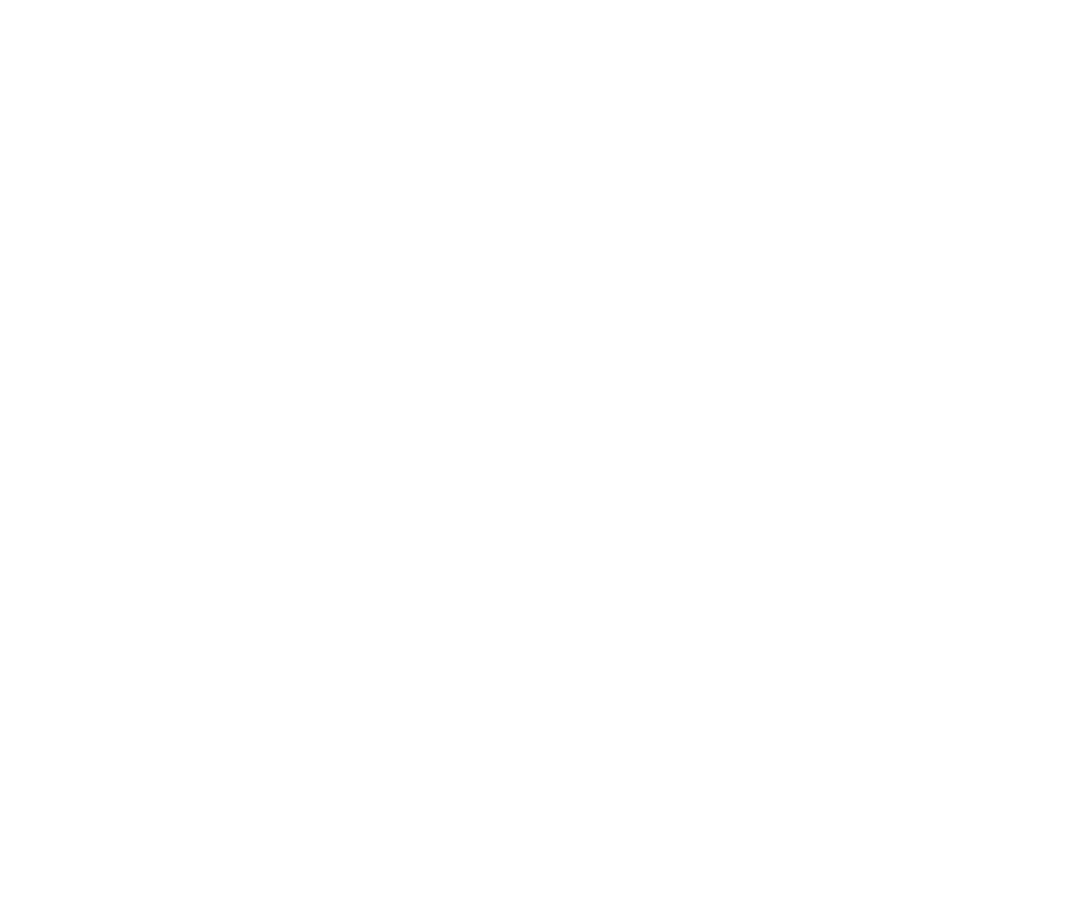
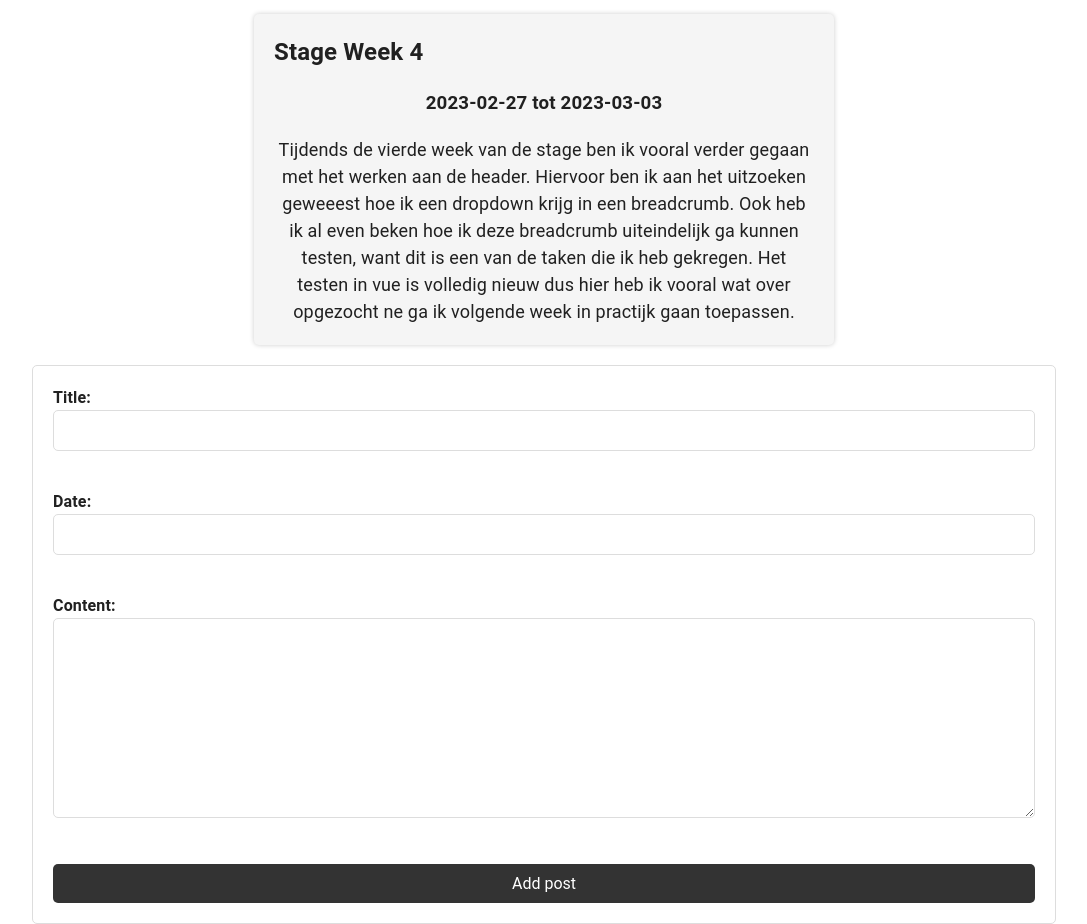
Before and after one commit to wibragames/Portfolio, a React (Create React App) app: page /Blog in a window 1280 px wide. Shown: the part 1340-2264 px from the top of the page, without its empty margins (96-1183 px from the left). Before the commit the page ends 1273 px from the top, so only its background shows below. Built offline with nearby package versions, Linux system fonts and the light colour scheme.

Commit message:
added week 4

```diff
--- a/package.json
+++ b/package.json
@@ -18,7 +18,9 @@
     "@types/react-dom": "^18.0.9",
     "axios": "^1.2.1",
     "bootstrap": "^5.2.3",
+    "fs": "^0.0.1-security",
     "html-entities": "^2.3.3",
+    "next": "^13.1.6",
     "react": "^18.2.0",
     "react-dom": "^18.2.0",
     "react-loader-spinner": "^5.3.4",
--- /dev/null
+++ b/src/components/BlogForm.css
@@ -0,0 +1,46 @@
+.blog-form {
+    display: flex;
+    flex-direction: column;
+    width: 80%;
+    margin: 0 auto;
+    padding: 20px;
+    border: 1px solid #ddd;
+    border-radius: 5px;
+  }
+
+  .blog-form-label {
+    display: block;
+    margin-bottom: 5px;
+    font-weight: bold;
+  }
+
+  .blog-form-input,
+  .blog-form-textarea {
+    padding: 10px;
+    margin-bottom: 10px;
+    border: 1px solid #ddd;
+    border-radius: 5px;
+    font-size: 16px;
+    font-family: inherit;
+    width: 100%;
+    box-sizing: border-box;
+  }
+
+  .blog-form-textarea {
+    height: 200px;
+  }
+
+  .blog-form-button {
+    padding: 10px 20px;
+    background-color: #333;
+    color: #fff;
+    border: none;
+    border-radius: 5px;
+    font-size: 16px;
+    font-family: inherit;
+    cursor: pointer;
+  }
+
+  .blog-form-button:hover {
+    background-color: #555;
+  }
--- a/src/components/BlogPage.tsx
+++ b/src/components/BlogPage.tsx
@@ -1,14 +1,15 @@
 import { ImageListItem } from '@mui/material';
 import React from 'react';
 import BlogPostList from './BlogPostList';
+import BlogForm from './CommentForm';
 import './styles.css';
 
 function BlogPage(): JSX.Element {
   return (
     <div className="blog-page">
-
       <h1>StageBlog</h1>
       <BlogPostList />
+      <BlogForm />
     </div>
   );
 }
--- a/src/components/BlogPostList.tsx
+++ b/src/components/BlogPostList.tsx
@@ -1,6 +1,5 @@
 import React, { useState, useEffect } from 'react';
 import BlogPost from './BlogPost';
-import CreatePostForm from './CreatePostForm';
 import blogPosts from './blog-posts.json';
 
 interface BlogPost {
--- /dev/null
+++ b/src/components/CommentForm.tsx
@@ -0,0 +1,58 @@
+import { useState } from 'react';
+import './BlogForm.css';
+
+type Post = {
+  id: number;
+  title: string;
+  date: string;
+  content: string;
+};
+
+function BlogForm() {
+  const [title, setTitle] = useState('');
+  const [date, setDate] = useState('');
+  const [content, setContent] = useState('');
+
+  const handleSubmit = (e: React.FormEvent<HTMLFormElement>) => {
+    e.preventDefault();
+    const newPost: Post = {
+      id: Date.now(),
+      title,
+      date,
+      content,
+    };
+    try {
+      const posts = JSON.parse(localStorage.getItem('posts') || '[]');
+      posts.push(newPost);
+      localStorage.setItem('posts', JSON.stringify(posts));
+      setTitle('');
+      setDate('');
+      setContent('');
+    } catch (error) {
+      console.error(error);
+    }
+  };
+
+  return (
+    <form className="blog-form" onSubmit={handleSubmit}>
+      <label className="blog-form-label">
+        Title:
+        <input className="blog-form-input" type="text" value={title} onChange={(e) => setTitle(e.target.value)} />
+      </label>
+      <br />
+      <label className="blog-form-label">
+        Date:
+        <input className="blog-form-input" type="text" value={date} onChange={(e) => setDate(e.target.value)} />
+      </label>
+      <br />
+      <label className="blog-form-label">
+        Content:
+        <textarea className="blog-form-textarea" value={content} onChange={(e) => setContent(e.target.value)} />
+      </label>
+      <br />
+      <button className="blog-form-button" type="submit">Add post</button>
+    </form>
+  );
+}
+
+export default BlogForm;
--- a/src/components/blog-posts.json
+++ b/src/components/blog-posts.json
@@ -15,6 +15,12 @@
         "id": 3,
         "title": "Stage Week 3",
         "date": "2023-02-20 tot 2023-02-24",
-        "content": "Deze week is weer begonnen met een DAMS meating. Daarna hebben we wwn nieuwe taak gekregen voor de rest van de week omdat onze begeleiders op vakantie gaan. Deze week ben ik ook begonnen met het leren van docker omdat dit in het project gebruikt wordt en het handig is om daar meer over te weten om mee te kunnen zijn met de werking van het project."
+        "content": "Deze week is weer begonnen met een DAMS meating. Daarna hebben we wwn nieuwe taak gekregen voor de rest van de week omdat onze begeleiders op vakantie gaan. Deze week ben ik ook begonnen met het leren van docker omdat dit in het project gebruikt wordt en het handig is om daar meer over te weten om mee te kunnen zijn met de werking van het project. Voor het DAMS project heb ik een component en een composable gemaakt van de breadcrumb die in de header zat. Hierdoor moet je nu gewoon de component aanroepen in d header."
+    },
+    {
+        "id": 4,
+        "title": "Stage Week 4",
+        "date": "2023-02-27 tot 2023-03-03",
+        "content": "Tijdends de vierde week van de stage ben ik vooral verder gegaan met het werken aan de header. Hiervoor ben ik aan het uitzoeken geweeest hoe ik een dropdown krijg in een breadcrumb. Ook heb ik al even beken hoe ik deze breadcrumb uiteindelijk ga kunnen testen, want dit is een van de taken die ik heb gekregen. Het testen in vue is volledig nieuw dus hier heb ik vooral wat over opgezocht ne ga ik volgende week in practijk gaan toepassen."
     }
 ]
--- a/src/components/examples/QuizApp/QuizApp.module.css
+++ b/src/components/examples/QuizApp/QuizApp.module.css
@@ -1 +1,3 @@
-.QuizApp {}
+.QuizApp {
+    align-content: center;
+}
--- a/src/components/styles.css
+++ b/src/components/styles.css
@@ -63,3 +63,48 @@
   margin-left: 300px;
   margin-right: 300px;
 }
+
+.comment-form {
+  margin-top: 30px;
+  border: 1px solid #ddd;
+  padding: 20px;
+}
+
+.comment-form h3 {
+  margin-top: 0;
+}
+
+.comment-form .form-group {
+  margin-bottom: 15px;
+}
+
+.comment-form label {
+  display: block;
+  margin-bottom: 5px;
+}
+
+.comment-form input,
+.comment-form textarea {
+  width: 100%;
+  padding: 10px;
+  font-size: 16px;
+  border: 1px solid #ddd;
+  border-radius: 3px;
+}
+
+.comment-form textarea {
+  height: 150px;
+}
+
+.comment-form button[type="submit"] {
+  background-color: #4CAF50;
+  color: white;
+  padding: 12px 20px;
+  border: none;
+  border-radius: 4px;
+  cursor: pointer;
+}
+
+.comment-form button[type="submit"]:hover {
+  background-color: #45a049;
+}
```
Also changed, not shown: src/components/CreatePostForm.tsx (deleted, +0 -45 lines), src/components/create-post.tsx (added, +31 -0 lines), 1 other file (tests, documents, lock files or other folders).
